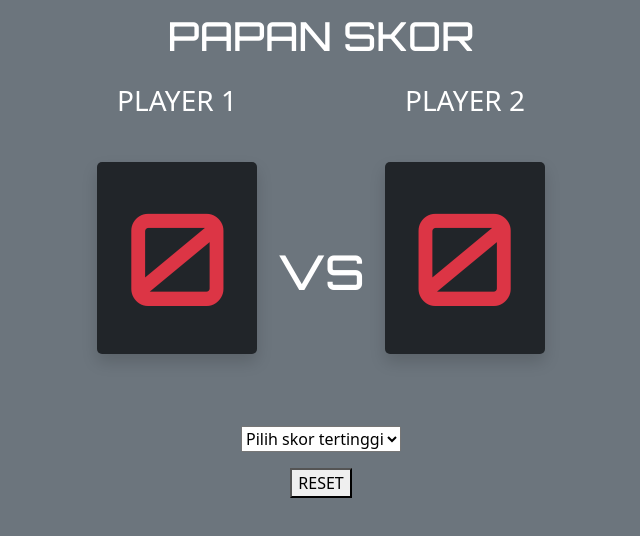
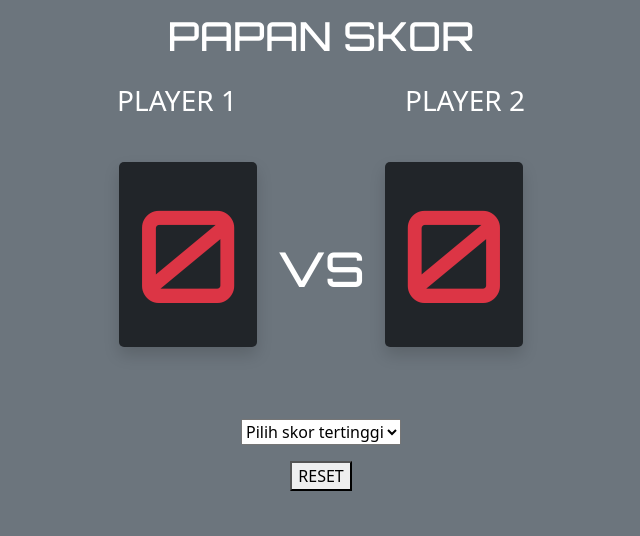
Before and after one commit to irfannudin1998/Belajar-JavaScript, a plain HTML site: page Latihan_membuat_papan_skor.html in a window 1280 px wide. Both pictures are taken after a click on the button "RESET". Shown: the whole page, without its empty margins (319-959 px from the left). Drawn offline with nearby package versions, Linux system fonts and the light colour scheme.

Commit message:
selesai membuat papan score

```diff
--- a/js-papan-score.js
+++ b/js-papan-score.js
@@ -7,6 +7,21 @@ let nilaiPlayer01 = 0;
 let nilaiPlayer02 = 0;
 let maxScore = 6;
 let gameOver = false;
+
+function reset(){
+    gameOver = false;
+    nilaiPlayer01 = 0;
+    nilaiPlayer02 = 0;
+    player01.textContent = nilaiPlayer01;
+    player02.textContent = nilaiPlayer02;
+}
+
+maxPlayer.addEventListener("change", function(){
+    maxScore = parseInt(this.value);
+    reset()
+})
+
+reserButton.addEventListener("click",reset)
 
 player01.addEventListener("click",()=>{
       if(!gameOver){
--- a/style.css
+++ b/style.css
@@ -6,8 +6,7 @@
     font-size: 3rem
 }
 #SCORE-P1 {
-    height: 12rem;
-    width: 10rem;
+
     background-color: rgb(28, 28, 28);
     color: red;
     padding: 10px;
@@ -16,8 +15,7 @@
     margin: 20px
 }
 #SCORE-P2 {
-    height: 12rem;
-    width: 10rem;
+
     background-color: rgb(28, 28, 28);
     color: red;
     padding: 10px;
```
